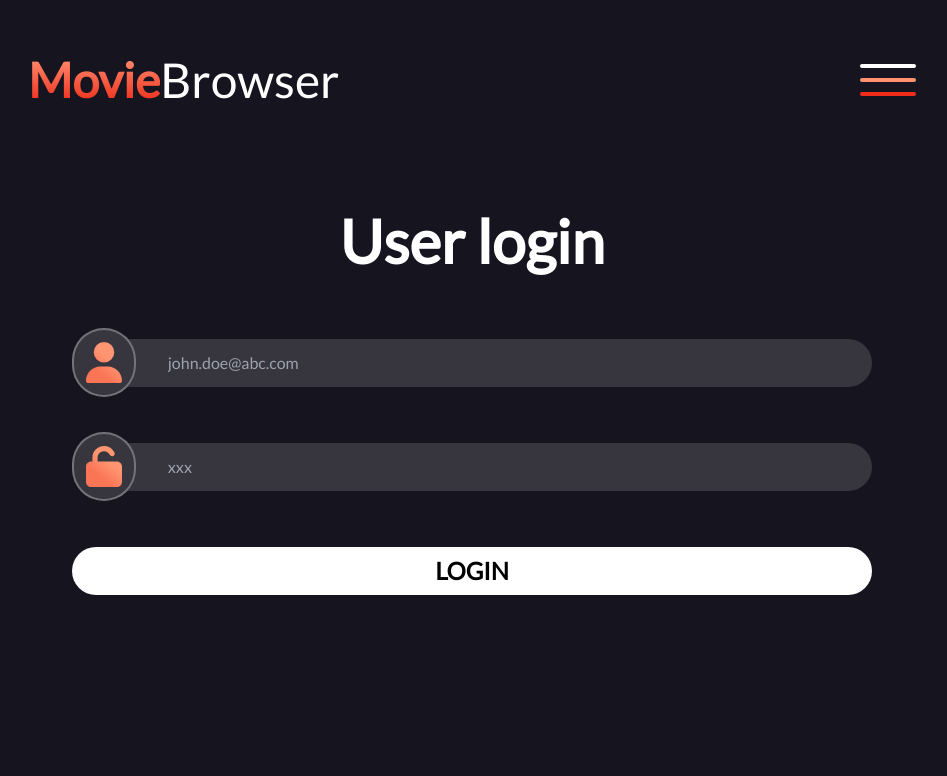
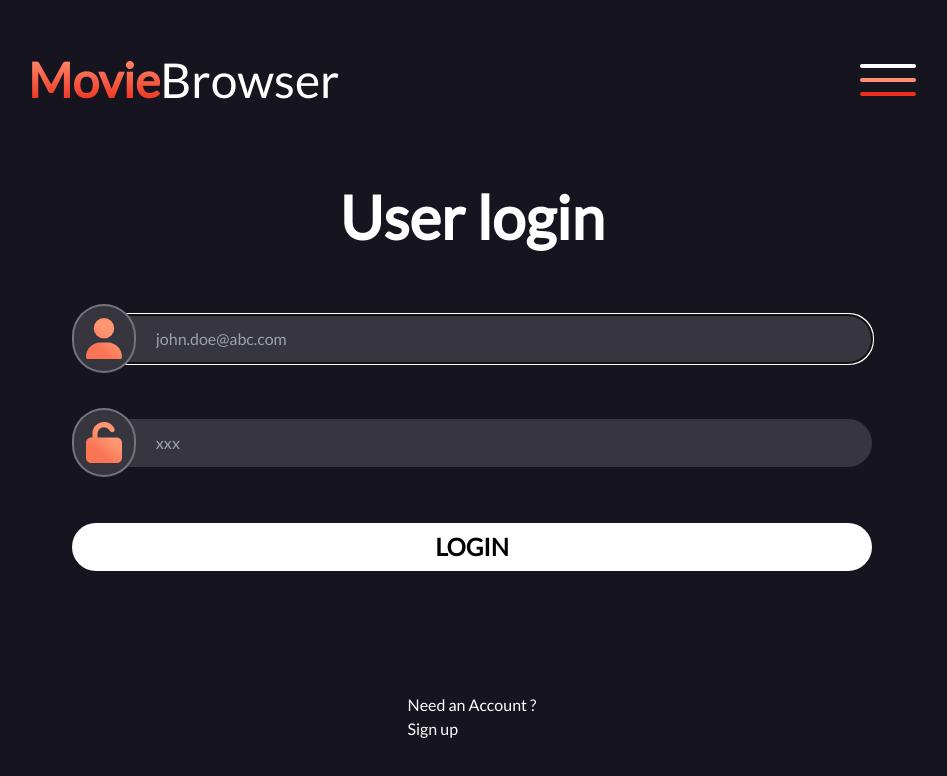
Before and after one commit to MathildeCornelis/movie_browser_react, a React (Vite) app: page /account in a window 1280 px wide. Shown: the top 776 px of the page, without its empty margins (168-1115 px from the left). Built offline with nearby package versions, Linux system fonts and the light colour scheme.

Commit message:
auth test

```diff
--- a/package.json
+++ b/package.json
@@ -20,6 +20,7 @@
     "react": "^18.2.0",
     "react-dom": "^18.2.0",
     "react-router-dom": "^6.8.2"
+
   },
   "devDependencies": {
     "@types/react": "^18.0.27",
--- /dev/null
+++ b/src/api/axios.jsx
@@ -0,0 +1,5 @@
+import axios from "axios";
+
+export default axios.create({
+    baseURL: 'http://localhost:5173/account'
+});
--- a/src/component/Connection.jsx
+++ b/src/component/Connection.jsx
@@ -1,17 +1,83 @@
-import React from 'react';
+import React, {useRef, useState, useEffect, useContext} from 'react';
+import AuthContext from '../context/AuthProvider';
 import Login_account_svg from './Login_account_svg';
 import Login_password_svg from './Login_password_svg';
+import axios from '../api/axios';
+
+const LOGIN_URL = '/auth';
+
 
 const Connection = () => {
     const grandiant1_account_login = '#FF9571';
     const grandiant2_account_login = '#FA7556';
 
+    const {setAuth} = useContext(AuthContext);
+    const userRef = useRef();
+    const errRef = useRef();
+
+    const [user, setUser] = useState('');
+    const [pwd, setPwd] = useState('');
+    const [errMsg, setErrMsg] = useState('');
+    const [success, setSuccess] = useState(false);
+
+    useEffect (() => {
+        userRef.current.focus();
+    }, []);
+
+    useEffect (() =>{
+        setErrMsg('');
+    }, [user, pwd]);
+
+    const handleSubmit = async (e) => {
+        e.preventDefault();
+
+        try {
+            const response = await axios.post(LOGIN_URL,
+                JSON.stringify({user, pwd}),
+                {
+                    headers: { 'Content-Type': 'application/json'},
+                    withCredentials: true
+                }
+            );
+            console.log(JSON.stringify(response?.data));
+            // console.log(JSON.stringify(response));
+            const accessToken = response?.data?.accessToken;
+            const roles = response?.data?.roles;
+            setAuth({ user, pwd, roles, accessToken});
+            setUser('');
+            setPwd('');
+            setSuccess(true);
+        } catch (error) {
+            if (!error?.response) {
+                setErrMsg('No server response');
+            } else if (errMsg.response?.status === 400) {
+                setErrMsg('Missing Username or Password')
+            } else if (errMsg.response?.status === 401) {
+                setErrMsg('Unauthorized');
+            } else{
+                setErrMsg('Login failed');
+            }
+            errRef.current.focus();
+        }
+    }
+
     return (
-        <section className='h-[35rem] flex justify-center items-center font-lato text-white pt-7'>
-            <div className='w-3/4 flex flex-col items-center p-5 mb-[8%]'>
+        <>
+            {success ? (
+                <section>
+                    <h1>You are logged in!</h1>
+                    <br />
+                    <p>
+                        <a href="#">Go to home</a>
+                    </p>
+                </section>
+            ) : (
+                <section className='h-[35rem] flex flex-col justify-center items-center font-lato text-white pt-7'>
+                    <p ref={errRef} className={errMsg ? "errmsg" : "offscreen"} aria-live="asserive">{errMsg}</p>
+                    <form onSubmit={handleSubmit} className='w-3/4 flex flex-col items-center p-5 mb-[8%]'>
                         <h2 className='w-full text-3xl xl:text-6xl mb-4 text-center font-extrabold xl:mb-12'>User login</h2>
                         <div className='w-[87%] flex flex-row items-center mt-5'>
-                    <label htmlFor='mail' className='w-[11%] xl:w-[5%] absolute text-xl p-3 bg-login rounded-3xl xl:rounded-full border-2 border-white border-opacity-30'>
+                            <label htmlFor='username' className='w-[11%] xl:w-[5%] absolute text-xl p-3 bg-login rounded-3xl xl:rounded-full border-2 border-white border-opacity-30'>
                                 <Login_account_svg
                                 grandient1_account_login={grandiant1_account_login}
                                 grandient2_account_login={grandiant2_account_login}
@@ -20,22 +86,32 @@ const Connection = () => {
                             <input
                             type='text'
                             name='mail'
+                            id='username'
+                            ref={userRef}
+                            autoComplete="off"
+                            onChange={(e) => setUser(e.target.value)}
+                            value = {user}
+                            required
                             placeholder='john.doe@abc.com'
-                    className='rounded-3xl pl-14 xl:pl-24 bg-login h-9 xl:h-12 xl:w-full'
+                            className='rounded-3xl ml-1 pl-12 xl:pl-20 bg-login h-9 xl:h-12 xl:w-full'
                             />
                         </div>
                         <div className='w-[87%] flex flex-row items-center mt-7 xl:mt-14'>
-                    <label htmlFor='mail' className='w-[11%] xl:w-[5%] absolute text-xl p-3 bg-login rounded-3xl xl:rounded-full border-2 border-white border-opacity-30'>
+                            <label htmlFor='password' className='w-[11%] xl:w-[5%] absolute text-xl p-3 bg-login rounded-3xl xl:rounded-full border-2 border-white border-opacity-30'>
                                 <Login_password_svg
                                 grandient1_account_login={grandiant1_account_login}
                                 grandient2_account_login={grandiant2_account_login}
                                 />
                             </label>
                             <input
-                    type='text'
+                            type='password'
                             name='mail'
+                            id='password'
+                            onChange={(e) => setPwd(e.target.value)}
+                            value = {pwd}
+                            required
                             placeholder='xxx'
-                    className='rounded-3xl pl-14 xl:pl-24 bg-login h-9 xl:h-12 xl:w-full'
+                            className='rounded-3xl ml-1 pl-12 xl:pl-20 bg-login h-9 xl:h-12 xl:w-full'
                             />
                         </div>
                         <button
@@ -44,8 +120,17 @@ const Connection = () => {
                         >
                         LOGIN
                         </button>
-            </div>
+                    </form>
+                    <p>
+                        Need an Account ? <br />
+                        <span>
+                            <a href="#">Sign up</a>
+                        </span>
+                    </p>
                 </section>
+            )}
+
+        </>
     );
 };
 
--- /dev/null
+++ b/src/context/AuthProvider.jsx
@@ -0,0 +1,14 @@
+import { createContext, useState } from "react";
+
+const AuthContext = createContext({});
+
+export const AuthProvider = ({ children }) => {
+    const [auth, setAuth] = useState({});
+    return (
+        <AuthContext.Provider value={{auth, setAuth}}>
+            {children}
+        </AuthContext.Provider>
+    )
+}
+
+export default AuthContext;
--- a/src/main.jsx
+++ b/src/main.jsx
@@ -2,9 +2,12 @@ import React from 'react'
 import ReactDOM from 'react-dom/client'
 import App from './App'
 import './index.css'
+import { AuthProvider } from './context/AuthProvider';
 
 ReactDOM.createRoot(document.getElementById('root')).render(
   <React.StrictMode>
+    <AuthProvider>
       <App />
+    </AuthProvider>
   </React.StrictMode>,
 )
```
Also changed, not shown: 1 other file (tests, documents, lock files or other folders). Lines whose indentation alone changed are shown as unchanged.
